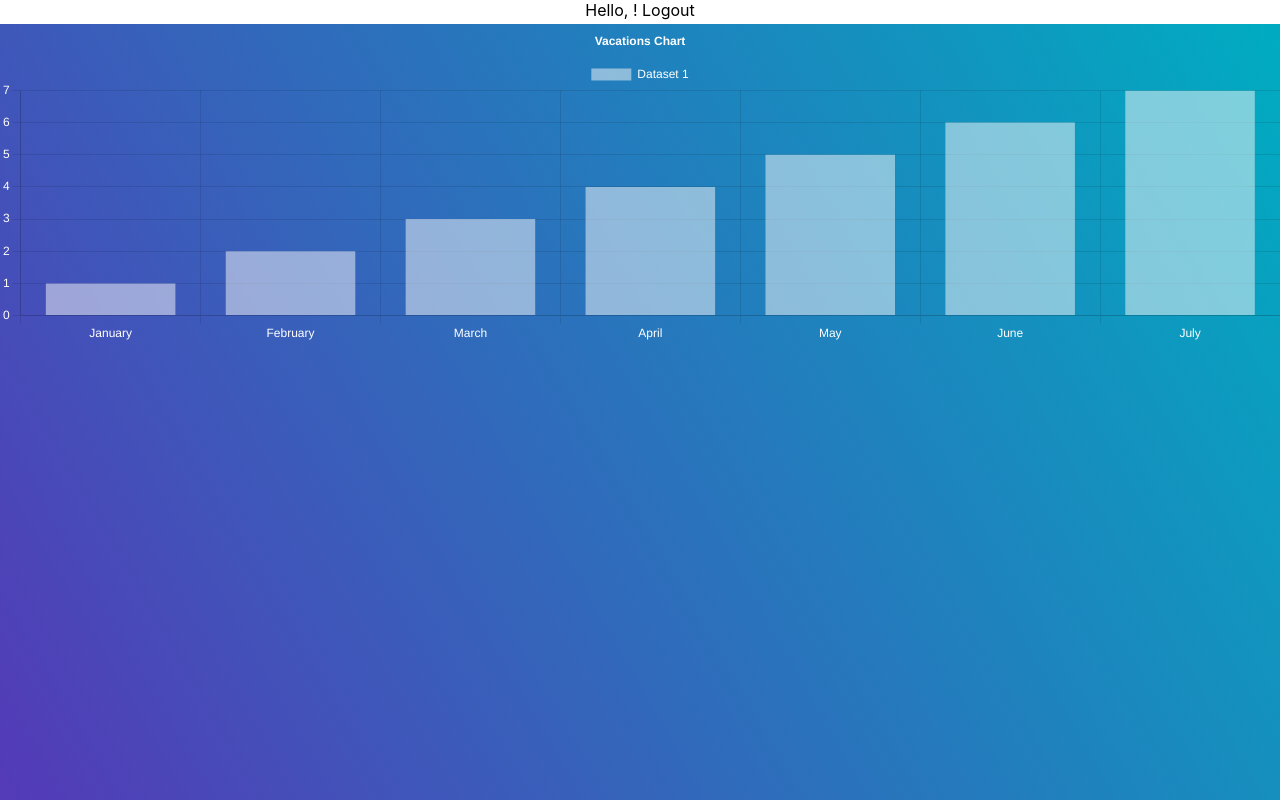
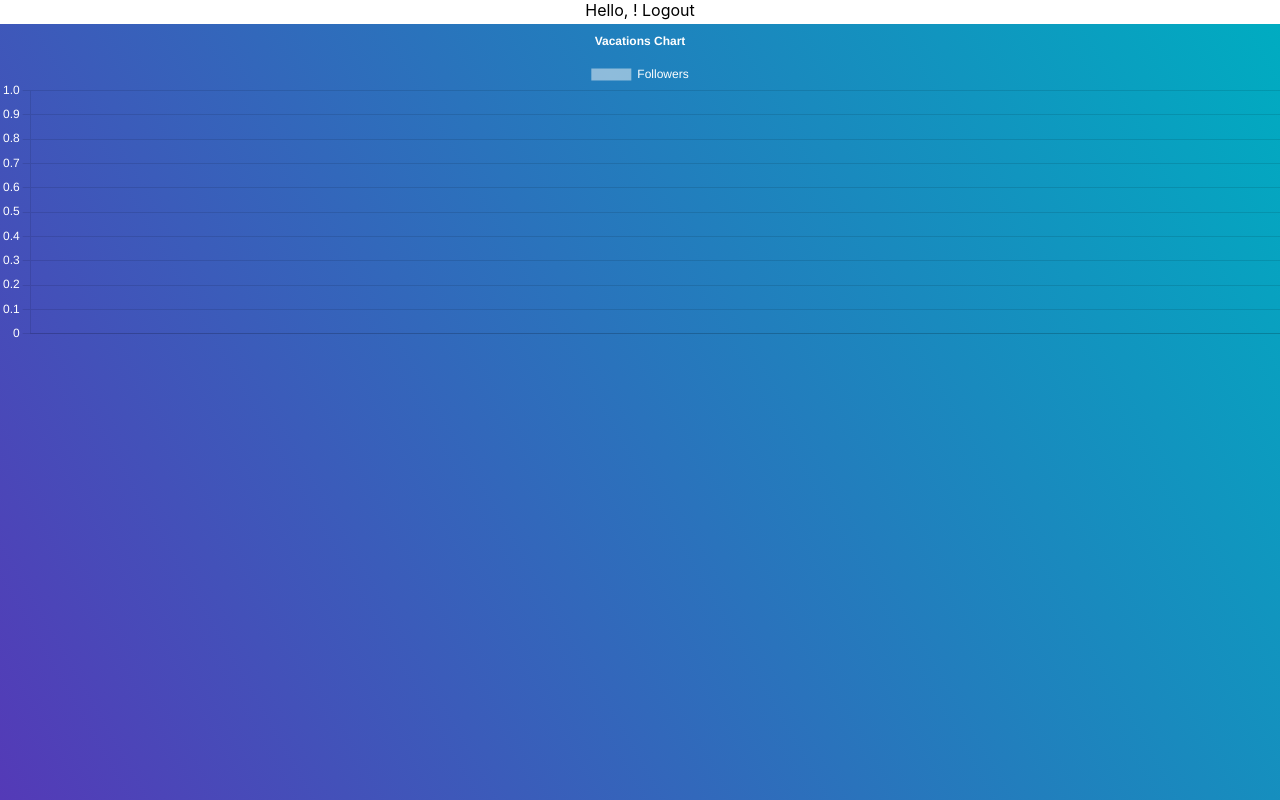
Before and after one commit to eylonxx/BookingProject, a React (Create React App) app in the folder client/: page /charts in a window 1280 px wide. Built offline with nearby package versions, Linux system fonts and the light colour scheme; sample sign-in values are in the browser's storage.

Commit message:
charts done, use a service for redux persist

```diff
--- a/client/src/Components/Vacations/VacationsChart/VacationsChart.tsx
+++ b/client/src/Components/Vacations/VacationsChart/VacationsChart.tsx
@@ -1,13 +1,34 @@
 import { BarElement, CategoryScale, Chart as ChartJS, Legend, LinearScale, Title, Tooltip } from 'chart.js';
+import { useEffect, useState } from 'react';
 import { Bar } from 'react-chartjs-2';
+import VacationModel from '../../../Models/vacationModel';
+import store from '../../../Redux/Store';
 import './VacationsChart.css';
 
+export default function VacationsChart() {
   ChartJS.register(CategoryScale, LinearScale, BarElement, Title, Tooltip, Legend);
 
-const labels = ['January', 'February', 'March', 'April', 'May', 'June', 'July'];
-//labels = vacations that have followers
-const values = [];
-//amount of followers for each vacation
+  const [vacations, setVacations] = useState<VacationModel[]>([]);
+  const [filteredVacations, setFilteredVacations] = useState<VacationModel[]>([]);
+
+  useEffect(() => {
+    setVacations(store.getState().vacationState.vacations);
+    const unsubscribe = store.subscribe(() => {
+      setVacations(store.getState().vacationState.vacations);
+    });
+    return () => unsubscribe();
+  }, []);
+
+  const vacationsFilter = vacations.filter((vac) => {
+    return vac.followers !== 0;
+  });
+
+  const labels = vacationsFilter.map((vac) => {
+    return vac.destination + ' #' + vac.id;
+  });
+  const values = vacationsFilter.map((vac) => {
+    return vac.followers;
+  });
 
   const options = {
     responsive: true,
@@ -38,8 +59,8 @@ const data = {
     labels,
     datasets: [
       {
-      label: 'Dataset 1',
-      data: [1, 2, 3, 4, 5, 6, 7],
+        label: 'Followers',
+        data: values,
         color: 'white',
         //   values
         backgroundColor: 'rgba(250,250,250,0.5)',
@@ -47,7 +68,6 @@ const data = {
     ],
   };
 
-export default function VacationsChart() {
   return (
     <div className="VacationsChart">
       <Bar options={options} width={800} height={200} data={data} />
--- a/client/src/Components/Vacations/VacationsList/VacationsList.tsx
+++ b/client/src/Components/Vacations/VacationsList/VacationsList.tsx
@@ -1,4 +1,5 @@
 import { useEffect, useState } from 'react';
+import { Link } from 'react-router-dom';
 import VacationModel from '../../../Models/vacationModel';
 import store from '../../../Redux/Store';
 import followersService from '../../../Services/FollowersService';
@@ -34,6 +35,7 @@ export default function VacationsList(): JSX.Element {
 
   return (
     <div className="VacationsList">
+      <Link to="/charts">charts</Link>
       {vacations.map((vacation) => (
         <Vacation followed={vacation.isFollowed} canEdit={isAdmin} key={vacation.id} vacation={vacation} />
       ))}
--- a/client/src/Redux/VacationsState.ts
+++ b/client/src/Redux/VacationsState.ts
@@ -1,5 +1,4 @@
 import VacationModel from '../Models/vacationModel';
-import vacationService from '../Services/VacationService';
 
 // 1. Vacations State - The global state relate to Vacations:
 export class VacationsState {
```
Lines whose indentation alone changed are shown as unchanged.
